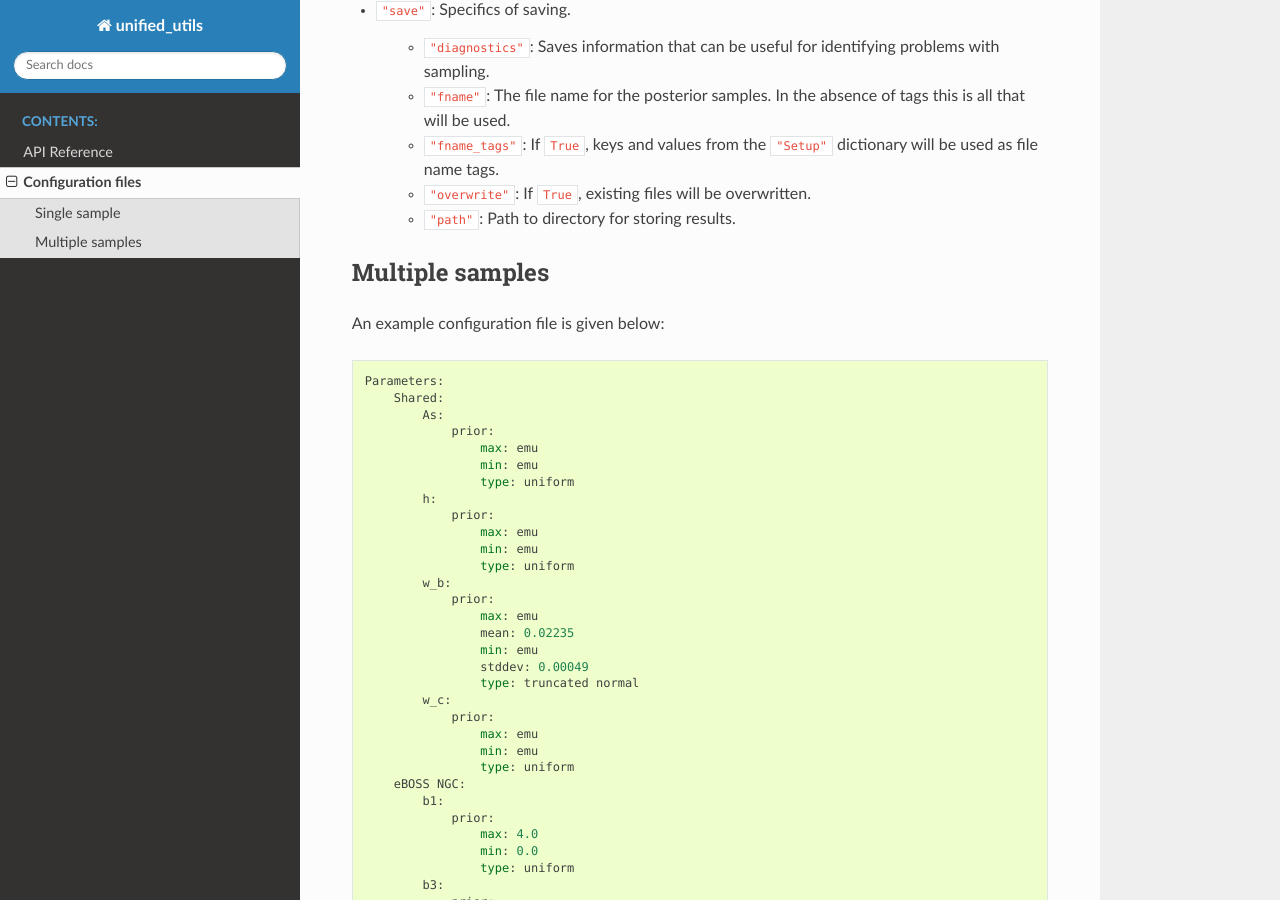
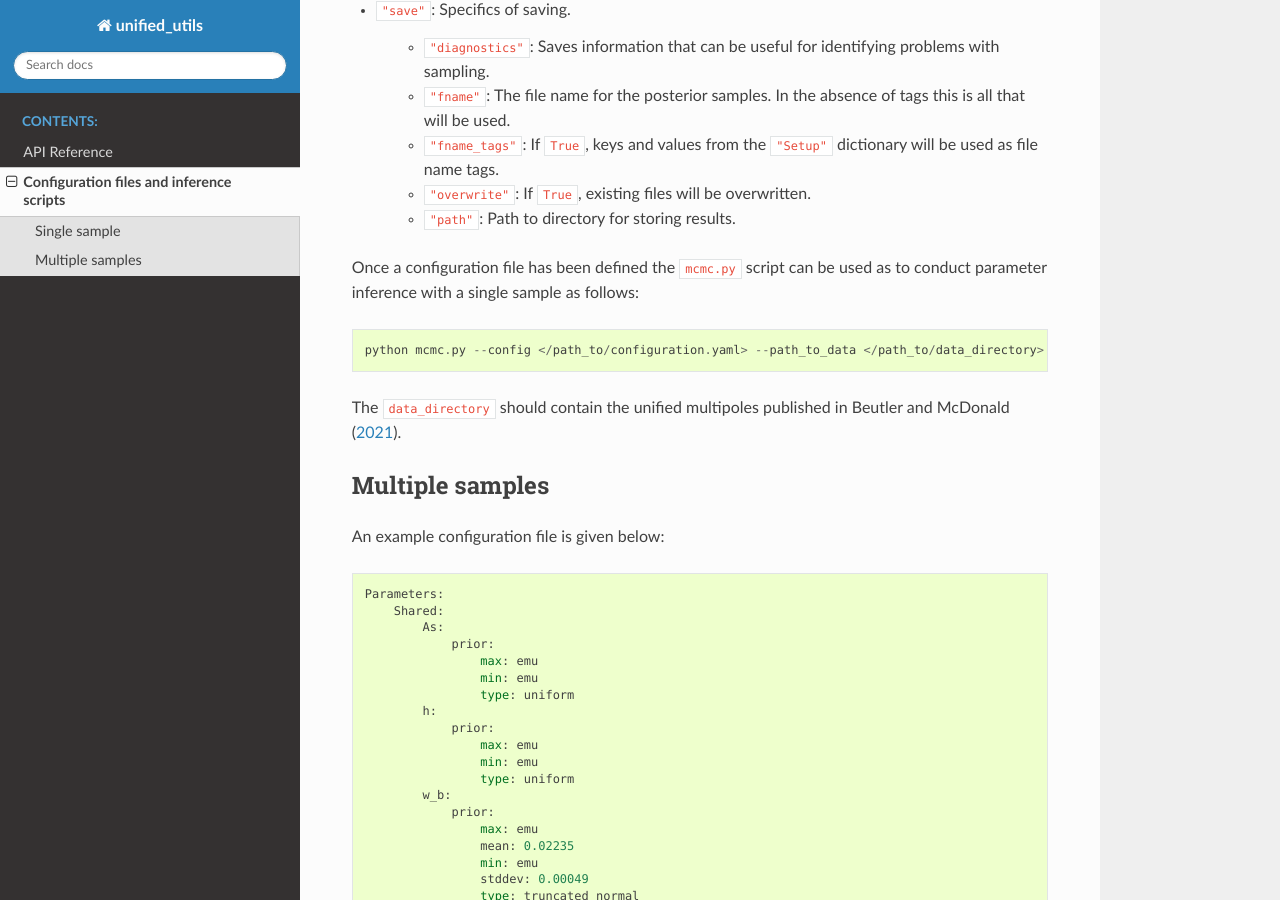
Before and after one commit to JDonaldM/unified_utils, a Sphinx documentation site: the page built from docs/source/conf_files.rst, in a window 1280 px wide and 900 px high, scrolled down 3319 px. Built offline with Sphinx 7.4.7 and the Read the Docs theme 2.0.0, drawn with Linux system fonts in a browser that asks for light colours; some of the changed text lies outside the part shown.

Commit message:
Added docs for using the scripts.

```diff
--- a/docs/source/conf_files.rst
+++ b/docs/source/conf_files.rst
@@ -1,6 +1,6 @@
-===================
-Configuration files
-===================
+=========================================
+Configuration files and inference scripts
+=========================================
 
 The analysis setup for a given run is defined in a configuration ``.yaml`` file.
 The form of the file is slightly different if more than one sample is being
@@ -163,6 +163,15 @@
     - ``"fname_tags"``: If ``True``, keys and values from the ``"Setup"`` dictionary will be used as file name tags.
     - ``"overwrite"``: If ``True``, existing files will be overwritten.
     - ``"path"``: Path to directory for storing results.
+
+Once a configuration file has been defined the ``mcmc.py`` script can be used as
+to conduct parameter inference with a single sample as follows::
+
+    python mcmc.py --config </path_to/configuration.yaml> --path_to_data </path_to/data_directory>
+
+The ``data_directory`` should contain the unified multipoles published in
+Beutler and McDonald
+(`2021 <https://iopscience.iop.org/article/10.1088/1475-7516/2021/11/031>`_).
 
 
 ----------------
@@ -329,3 +338,12 @@
 * In the ``"Setup"`` dictionary there is a new ``"samples"`` key that takes the form of a list of the user defined names for each sample.
 * The scale cuts ``"kmax"`` and ``"kmin"`` for each sample are passed as lists. In the example above they are the same for each sample but that does not need to be the case.
 * The redshifts for each sample are defined as a list in ``"redshifts"`` which replaces the single value ``"redshift"``.
+
+Once a configuration file has been defined the ``mcmc_combo.py`` script can be used as
+to conduct parameter inference with a multiple samples as follows::
+
+    python mcmc_combo.py --config </path_to/configuration.yaml> --path_to_data </path_to/data_directory>
+
+The ``data_directory`` should contain the unified multipoles published in
+Beutler and McDonald
+(`2021 <https://iopscience.iop.org/article/10.1088/1475-7516/2021/11/031>`_).
```
Also changed, not shown: 9 other files.
